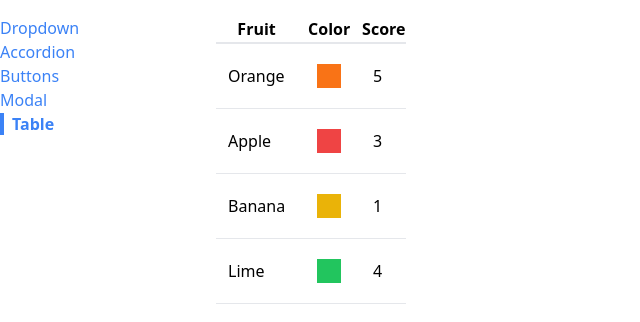
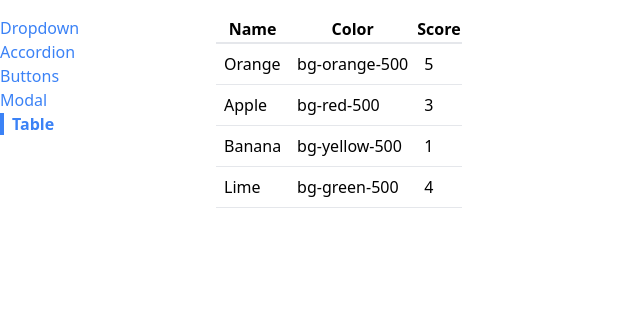
Before and after one commit to ManahilSiddiqui/components, a React (Create React App) app: page /table in a window 1280 px wide. Shown: the top 322 px of the page, without its empty margins (0-640 px from the left). Built offline with nearby package versions, Linux system fonts and the light colour scheme.

Commit message:
nested maps

```diff
--- a/src/components/Table.js
+++ b/src/components/Table.js
@@ -5,11 +5,13 @@
     });
 
     const renderedRows = data.map((fruit) => {
+        const renderedCells = config.map((column) => {
+            return <td className="p-2" key={column.label}>{column.render(fruit)}</td>
+
+        });
         return (
             <tr className="border-b" key={fruit.name}>
-                <td className="p-3">{fruit.name}</td>
-                <td className="p-3" > <div className={`p-3 m-2 ${fruit.color}`}></div></td>
-                <td className="p-3">{fruit.score}</td>
+              {renderedCells}
             </tr>
         );
     });
--- a/src/pages/TablePage.js
+++ b/src/pages/TablePage.js
@@ -9,9 +9,9 @@
     ];
 
     const config = [
-        { label: 'Fruit'},
-        { label: 'Color'},
-        { label: 'Score'},
+        { label: 'Name', render: (fruit) => fruit.name},
+        { label: 'Color', render: (fruit) => fruit.color },
+        { label: 'Score', render: (fruit) => fruit.score},
     ];
 
     return (
```
